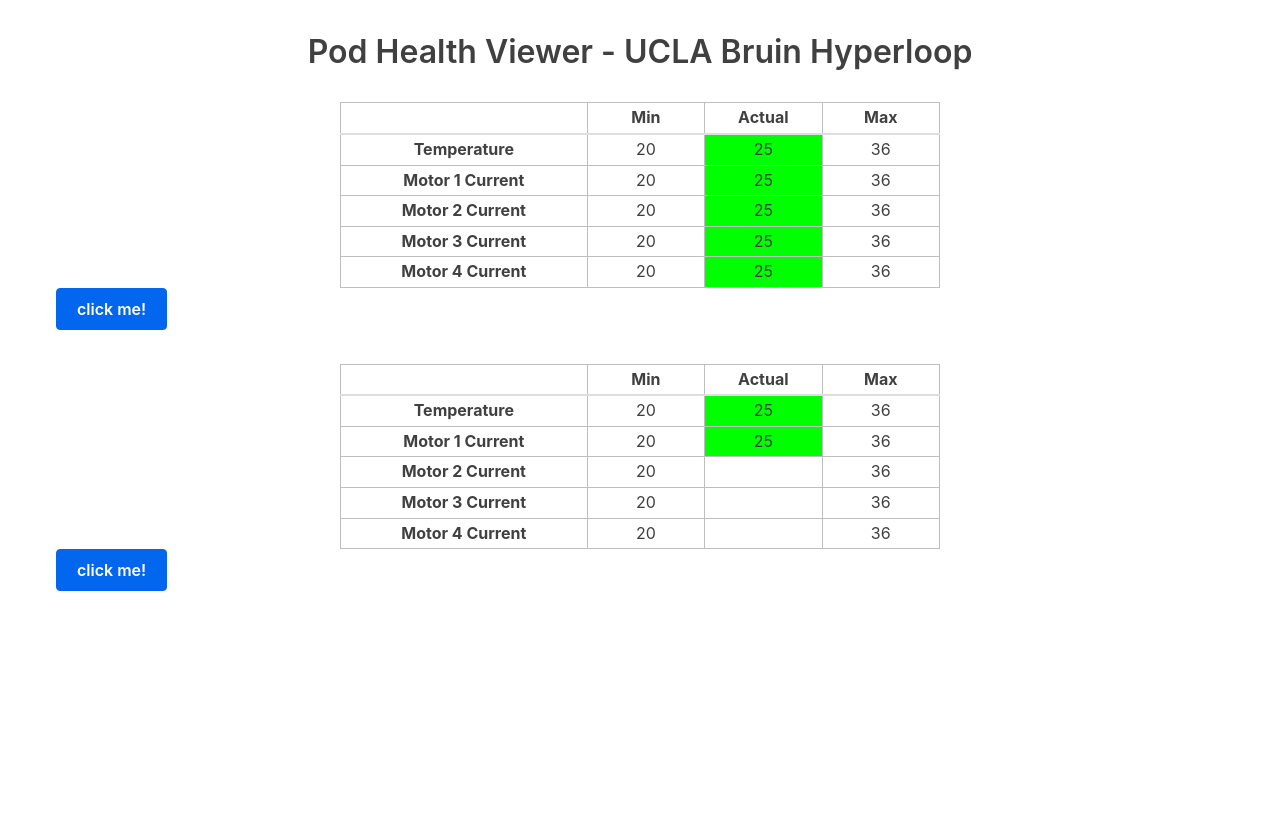
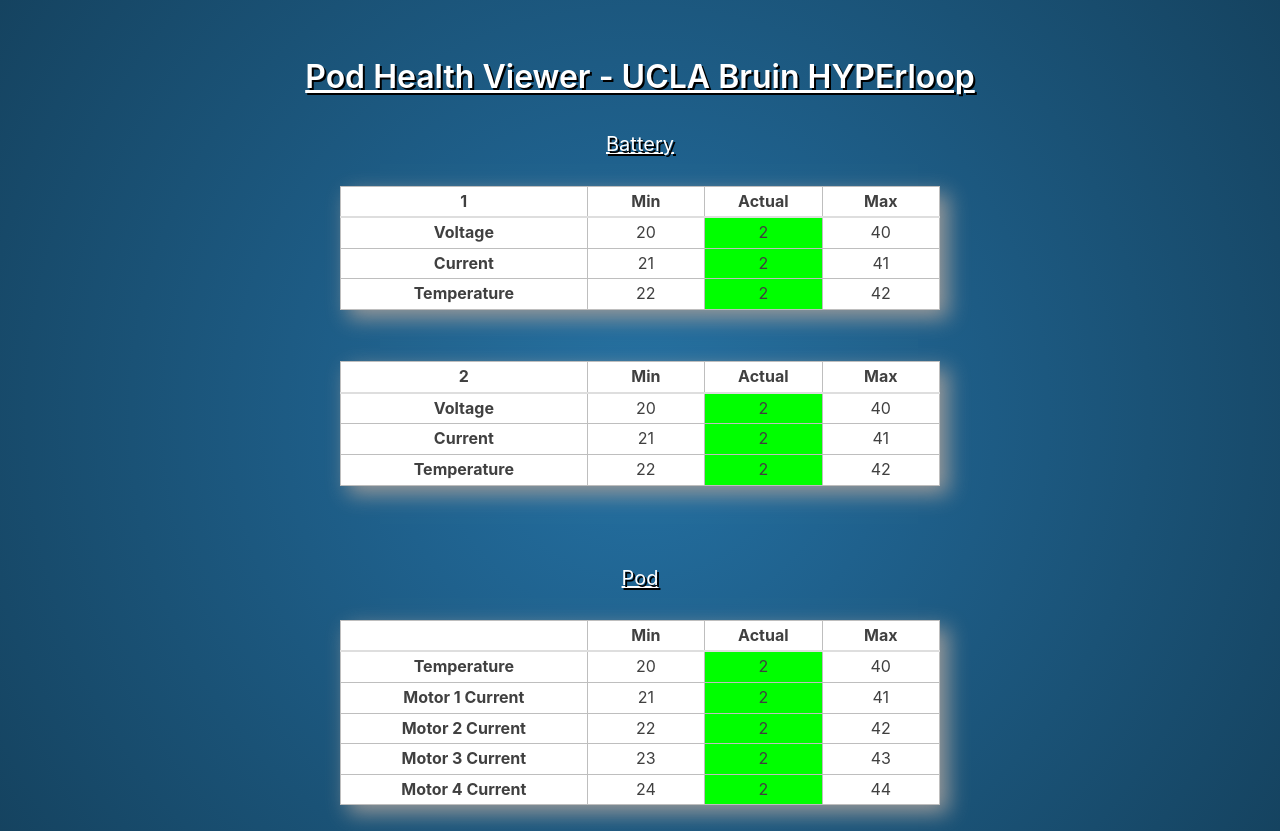
Before and after one commit to harrisonCassar/BruinHyperloop_PodHealthViewer, a React (Create React App) app: page / in a window 1280 px wide. Before the commit the page ends 800 px from the top, so only its background shows below. Built offline with nearby package versions, Linux system fonts and the light colour scheme.

Commit message:
Finish draft of basic functionality for Table (and closely table-related) components (along with some styling too!)

```diff
--- a/src/App.js
+++ b/src/App.js
@@ -1,15 +1,69 @@
 import React, {Component} from 'react';
 import Table from './Table';
-import Title from './Title';
 
 class App extends Component {
     render() {
+        //array indexes correspond to data's row numbers from 0 to n-1 rows
+        let table1_labels = ['Voltage','Current','Temperature'];
+        let table1_minValues = [20,21,22];
+        let table1_maxValues = [40,41,42];
+
+        let table2_labels = ['Voltage','Current','Temperature'];
+        let table2_minValues = [20,21,22];
+        let table2_maxValues = [40,41,42];
+
+        let table3_labels = ['Temperature','Motor 1 Current','Motor 2 Current','Motor 3 Current','Motor 4 Current'];
+        let table3_minValues = [20,21,22,23,24];
+        let table3_maxValues = [40,41,42,43,44];
+
+        let table4_labels = ['there','there'];
+        let table4_minValues = [8,8];
+        let table4_maxValues = [10,10];
+
         return (
             <div className="container">
             	<br />
-            	<Title />
-                <Table rows={5} col={3}/>
-                <Table rows={2} col={3}/>
+                <br />
+            	<div className="title">
+                    Pod Health Viewer - UCLA Bruin HYPErloop
+                </div>
+                <br />
+
+                <div className="tableTitle">
+                    Battery
+                </div>
+
+                <Table
+                    tableLabel="1"
+                    labels={table1_labels}
+                    minValues={table1_minValues}
+                    maxValues={table1_maxValues}
+                    rows={3}
+                />
+                <br />
+                <Table
+                    tableLabel="2"
+                    labels={table2_labels}
+                    minValues={table2_minValues}
+                    maxValues={table2_maxValues}
+                    rows={3}
+                />
+
+                <br />
+                <br />
+                <br />
+
+                <div className="tableTitle">
+                    Pod
+                </div>
+
+                <Table
+                    labels={table3_labels}
+                    minValues={table3_minValues}
+                    maxValues={table3_maxValues}
+                    rows={5}
+                />
+                <br />
             </div>
         );
     }
--- /dev/null
+++ b/src/Cell.js
@@ -0,0 +1,34 @@
+import React, {Component} from 'react';
+
+function LabelCell(props) {
+  return (
+    <td className="lcol"
+    bgcolor={'white'}>
+        {props.label}
+    </td>
+  )
+}
+
+function StaticCell(props) {
+  return (
+    <td className="othercol"
+    bgcolor={'white'}>
+        {props.value}
+    </td>
+  )
+}
+
+function DynamicCell(props) {
+  return (
+    <td className="othercol"
+    bgcolor={props.bgColor}>
+        {props.value}
+    </td>
+  )
+}
+
+export {
+	LabelCell,
+	StaticCell,
+	DynamicCell
+}
--- a/src/Table.js
+++ b/src/Table.js
@@ -1,32 +1,52 @@
 import React, {Component} from 'react';
+import {LabelCell, StaticCell, DynamicCell} from './Cell';
 
-function Cell(props) {
-  return (
-    <td class="othercol"
-    bgcolor={props.bgColor}>
-        {props.value}
-    </td>
-  )
-}
-
-//need to make a separate class for each cell, and render value as live render
 class Table extends Component {
     constructor(props) {
-    super(props);
-    this.state = {
-        minValues: Array(this.props.rows).fill(21),
-        maxValues: Array(this.props.rows).fill(35),
-      values: Array(this.props.rows).fill(25),
-      bgColors: Array(this.props.rows).fill('lime'),
-    };
-  }
+        super(props);
+        this.state = {
+            minValues: Array(this.props.rows).fill(null),
+            maxValues: Array(this.props.rows).fill(null),
+            labels: Array(this.props.rows).fill(null),
+            init: false,
 
-    renderCell(i) {
+            values: Array(this.props.rows).fill(2),
+            bgColors: Array(this.props.rows).fill('lime'),
+        };
+    }
+
+    renderDynamicCell(i) {
         return (
-            <Cell
+            <DynamicCell
                 value={this.state.values[i]}
                 bgColor={this.state.bgColors[i]}
-            />);
+            />
+        );
+    }
+
+    //type is either max or min
+    renderStaticCell(i,type) {
+
+        let extremeValue = 0;
+        if (type === 'max' || type === 'maximum')
+            extremeValue = this.state.maxValues[i];
+        else if (type === 'min' || type === 'minimum')
+            extremeValue = this.state.minValues[i];
+
+        return (
+            <StaticCell
+                value={extremeValue}
+                bgColor={this.state.bgColors[i]}
+            />
+        );
+    }
+
+    renderLabelCell(i) {
+        return (
+            <LabelCell
+                label={this.state.labels[i]}
+            />
+        );
     }
 
     updateCell(i,newValue)
@@ -34,10 +54,10 @@ class Table extends Component {
         const updatedValues = this.state.values.slice();
         const updatedColors = this.state.bgColors.slice();
 
-        let newColor = 'yellow';
+        let newColor = 'lime';
 
-        //if (newValue < cell's minimum value || newValue > cell's maximum value) --> set new color to red
-        //NEED TO HAVE MAX/MIN VALUES STORED SOMEWHERE (i.e. in state/array) SO COLOR AUTOMATICALLY CHANGES WHEN RESPECTIVE VALUE IS CHANGING
+        if (newValue < this.state.minValues[i] || newValue > this.state.maxValues[i])
+            newColor = 'red';
 
         updatedValues[i] = newValue;
         updatedColors[i] = newColor;
@@ -49,17 +69,39 @@ class Table extends Component {
     }
 
     render() {
+        //wait for passed in custom min/max values or labels, will override (if none passed in, don't render table)
+        if (!this.props.minValues || !this.props.maxValues || !this.props.labels)
+            return null;
+        else if (this.state.init === false) {
+            this.setState({
+                minValues: this.props.minValues,
+                maxValues: this.props.maxValues,
+                labels: this.props.labels,
+
+                init: true,
+            });
+        }
+
         return (
             <div>
                 <br />
                 <table>
-                    <TableHeader />
-                    <TableBody renderCell={(i) => this.renderCell(i)}/>
+                    <TableHeader
+                        tableLabel={this.props.tableLabel}
+                    />
+
+                    <TableBody
+                        rows={this.props.rows}
+                        renderLabelCell={(i) => this.renderLabelCell(i)}
+                        renderStaticCell={(i,type) => this.renderStaticCell(i,type)}
+                        renderDynamicCell={(i) => this.renderDynamicCell(i)}
+                    />
                 </table>
 
-                <UpdateButton
-                updateCell={(i,newValue) => this.updateCell(i,newValue)}/>
-
+                {/*button is added just for basic testing update cell functionality*/}
+                {/*<UpdateButton
+                    updateCell={(i,newValue) => this.updateCell(i,newValue)}
+                />*/}
             </div>
         );
     }
@@ -70,10 +112,10 @@ class TableHeader extends Component {
         return (
             <thead>
                 <tr>
-                    <th class="lcol"></th>
-                    <th class="othercol">Min</th>
-                    <th class="othercol">Actual</th>
-                    <th class="othercol">Max</th>
+                    <th className="lcol" bgcolor={'white'}>{this.props.tableLabel}</th>
+                    <th className="othercol" bgcolor={'white'}>Min</th>
+                    <th className="othercol" bgcolor={'white'}>Actual</th>
+                    <th className="othercol" bgcolor={'white'}>Max</th>
                 </tr>
             </thead>
         );
@@ -81,39 +123,30 @@ class TableHeader extends Component {
 }
 
 class TableBody extends Component {
+
+    renderRow(i)
+    {
+        return (
+            <tr>
+                {this.props.renderLabelCell(i)}
+                {this.props.renderStaticCell(i,'min')}
+                {this.props.renderDynamicCell(i)}
+                {this.props.renderStaticCell(i,'max')}
+            </tr>
+        );
+    }
+
     render() {
+
+        let rows = [];
+
+        for (var i = 0; i < this.props.rows; i++) {
+            rows.push(this.renderRow(i));
+        }
+
         return (
             <tbody>
-                <tr>
-                    <td class="lcol">Temperature</td>
-                    <td class="othercol">20</td>
-                    {this.props.renderCell(0)}
-                    <td class="othercol">36</td>
-                </tr>
-                <tr>
-                    <td class="lcol">Motor 1 Current</td>
-                    <td class="othercol">20</td>
-                    {this.props.renderCell(1)}
-                    <td class="othercol">36</td>
-                </tr>
-                <tr>
-                    <td class="lcol">Motor 2 Current</td>
-                    <td class="othercol">20</td>
-                    {this.props.renderCell(2)}
-                    <td class="othercol">36</td>
-                </tr>
-                <tr>
-                    <td class="lcol">Motor 3 Current</td>
-                    <td class="othercol">20</td>
-                    {this.props.renderCell(3)}
-                    <td class="othercol">36</td>
-                </tr>
-                <tr>
-                    <td class="lcol">Motor 4 Current</td>
-                    <td class="othercol">20</td>
-                    {this.props.renderCell(4)}
-                    <td class="othercol">36</td>
-                </tr>
+                {rows}
             </tbody>
         );
     }
--- a/src/Title.js
+++ /dev/null
@@ -1,13 +0,0 @@
-import React, {Component} from 'react';
-
-class Title extends Component {
-    render() {
-        return (
-            <div class="title">
-                Pod Health Viewer - UCLA Bruin Hyperloop
-           	</div>
-        );
-    }
-}
-
-export default Title;
--- a/src/index.css
+++ b/src/index.css
@@ -2,6 +2,17 @@ div.title {
   text-align: center;
   font-size: 200%;
   font-weight: 600;
+  text-shadow: 2px 2px 0px #000;
+  color: #FFFFFF;
+  text-decoration: underline;
+}
+
+div.tableTitle {
+  text-align: center;
+  font-size: 125%;
+  text-decoration: underline;
+  text-shadow: 2px 2px 0px #000;
+  color: #FFFFFF;
 }
 
 th.lcol,
@@ -206,7 +217,7 @@ html {
 
 body {
   color: #404040;
-  background: white;
+  background-image: radial-gradient(circle, #2471A3, #1F618D, #1A5276, #154360);
   font-size: 1rem; }
 
 p,
@@ -654,7 +665,8 @@ table {
   width: 600px;
   margin: 0 auto;
   max-width: 100%;
-  table-layout: fixed; }
+  table-layout: fixed;
+  box-shadow: 8px 8px 20px #999; }
 
 thead th {
   border-bottom: 2px solid #dedede; }
```
